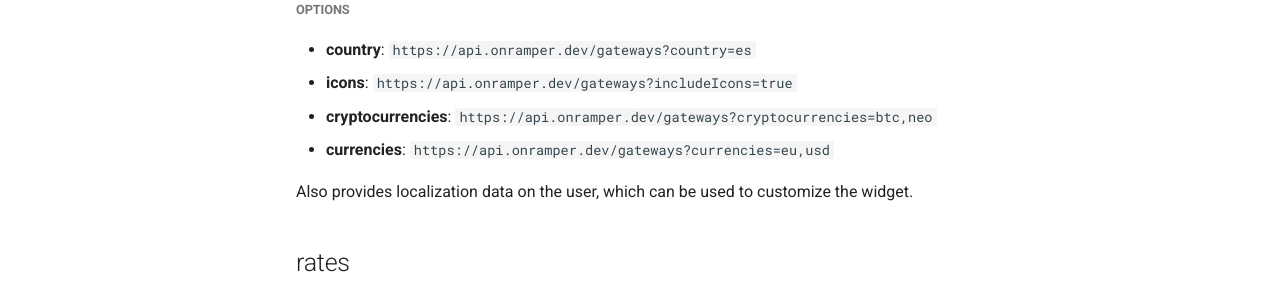
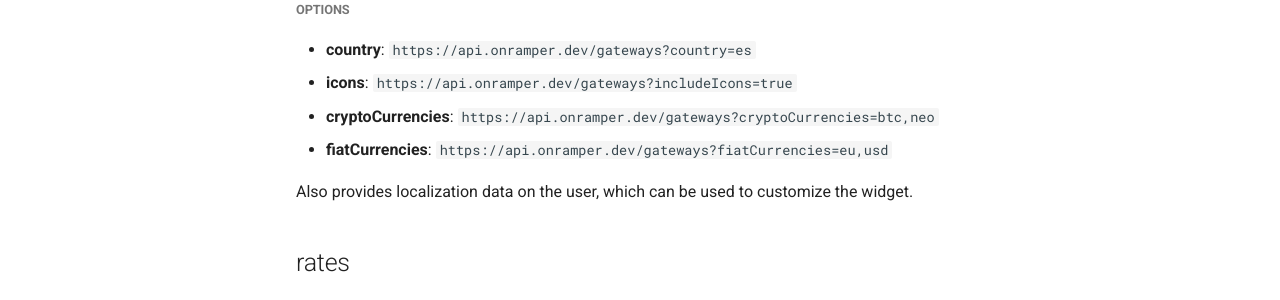
Before and after one commit to onramper/docs, an MkDocs documentation site: the page built from docs/API-Reference.md, in a window 1280 px wide. Shown: the part 272-572 px from the top of the page. Built offline with MkDocs 1.6.1 and Material for MkDocs 9.7.7, drawn with Linux system fonts in a browser that asks for light colours.

```diff
--- a/docs/API-Reference.md
+++ b/docs/API-Reference.md
@@ -4,8 +4,8 @@ Endpoint: `https://api.onramper.dev/gateways`
 ##### Options
 - **country**: `https://api.onramper.dev/gateways?country=es`
 - **icons**: `https://api.onramper.dev/gateways?includeIcons=true`
-- **cryptocurrencies**: `https://api.onramper.dev/gateways?cryptocurrencies=btc,neo`
-- **currencies**: `https://api.onramper.dev/gateways?currencies=eu,usd`
+- **cryptoCurrencies**: `https://api.onramper.dev/gateways?cryptoCurrencies=btc,neo`
+- **fiatCurrencies**: `https://api.onramper.dev/gateways?fiatCurrencies=eu,usd`
 
 Also provides localization data on the user, which can be used to customize the widget.
 
```
